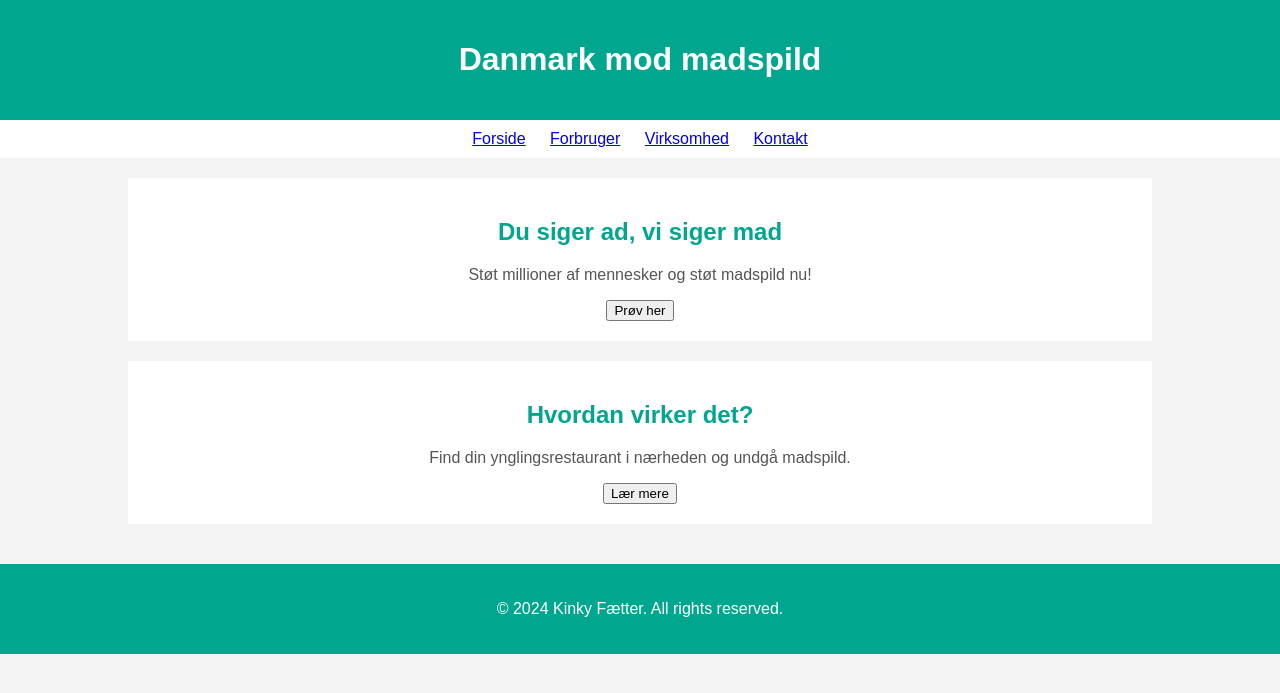
After one commit to JannickHansen/DanmarkModMadspild, a Spring app: template Madspildwebsite/src/main/resources/templates/Forbruger.html in a window 1280 px wide. The commit adds this page. Shown: the top 693 px of the page. Run offline with Thymeleaf, Linux system fonts and the light colour scheme; the template is opened without the code that fills it, so the values that code supplies are empty.

```diff
--- a/Madspildwebsite/src/main/java/com/example/madspildwebsite/controller/HomeController.java
+++ b/Madspildwebsite/src/main/java/com/example/madspildwebsite/controller/HomeController.java
@@ -1,4 +1,3 @@
 package com.example.madspildwebsite.controller;
-
 public class HomeController {
 }
--- /dev/null
+++ b/Madspildwebsite/src/main/resources/templates/Forbruger.html
@@ -0,0 +1,94 @@
+<!DOCTYPE html>
+<html lang="en">
+<head>
+    <meta charset="UTF-8">
+    <meta name="viewport" content="width=device-width, initial-scale=1.0">
+    <title>Madspild</title>
+    <style>
+        /* Basic styling */
+        body {
+            font-family: Arial, sans-serif;
+            margin: 0;
+            padding: 0;
+            background-color: #f4f4f4;
+        }
+        header {
+            background-color: #00a78e;
+            color: #fff;
+            padding: 20px 0;
+            text-align: center;
+        }
+        nav {
+            background-color: #fff;
+            padding: 10px 0;
+            text-align: center;
+        }
+        nav ul {
+            list-style: none;
+            padding: 0;
+            margin: 0;
+        }
+        nav ul li {
+            display: inline;
+            margin: 0 10px;
+        }
+        .container {
+            width: 80%;
+            margin: auto;
+            padding: 20px 0;
+            text-align: center;
+        }
+        .section {
+            background-color: #fff;
+            padding: 20px;
+            margin-bottom: 20px;
+        }
+        .section h2 {
+            color: #00a78e;
+        }
+        .section p {
+            color: #555;
+        }
+        footer {
+            background-color: #00a78e;
+            color: #fff;
+            text-align: center;
+            padding: 20px 0;
+        }
+    </style>
+</head>
+<body>
+
+<header>
+    <h1>Danmark mod madspild</h1>
+</header>
+
+<nav>
+    <ul>
+        <li><a href="#">Forside</a></li>
+        <li><a href="#">Forbruger</a></li>
+        <li><a href="#">Virksomhed</a></li>
+        <li><a href="#">Kontakt</a></li>
+    </ul>
+</nav>
+
+<div class="container">
+    <div class="section">
+        <h2>Du siger ad, vi siger mad</h2>
+        <p>Støt millioner af mennesker og støt madspild nu!</p>
+        <button>Prøv her</button>
+    </div>
+
+    <div class="section">
+        <h2>Hvordan virker det?</h2>
+        <p>Find din ynglingsrestaurant i nærheden og undgå madspild.</p>
+        <button>Lær mere</button>
+    </div>
+</div>
+
+<footer>
+    <p>&copy; 2024 Kinky Fætter. All rights reserved.</p>
+</footer>
+
+</body>
+</html>
```
Also changed, not shown: Madspildwebsite/src/main/resources/templates/Header.html (added, +98 -0 lines), Madspildwebsite/src/main/resources/static/CSS/style.css (line endings or trailing spaces), Madspildwebsite/src/main/resources/static/img/Nytlogo.png (added).
